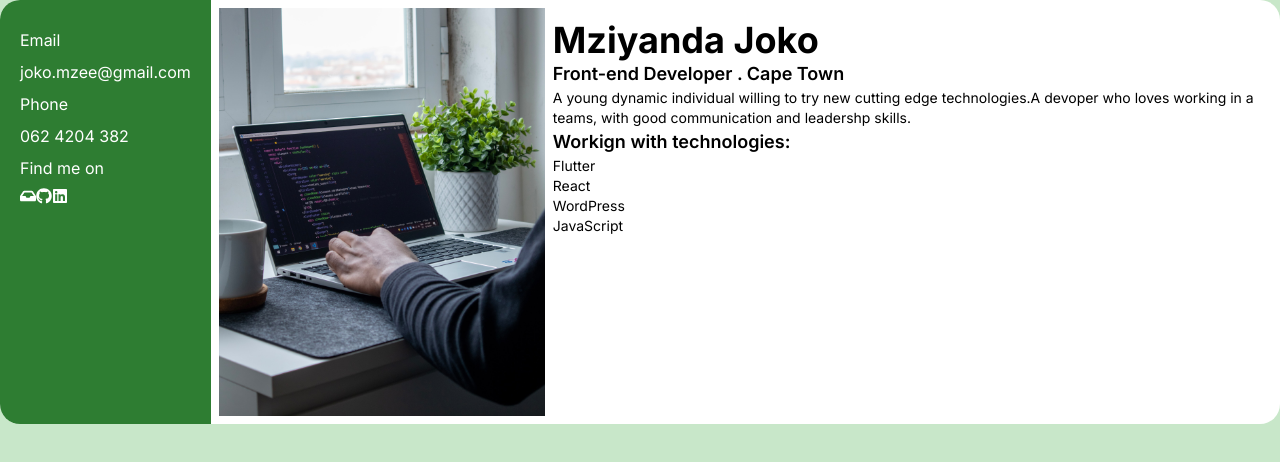
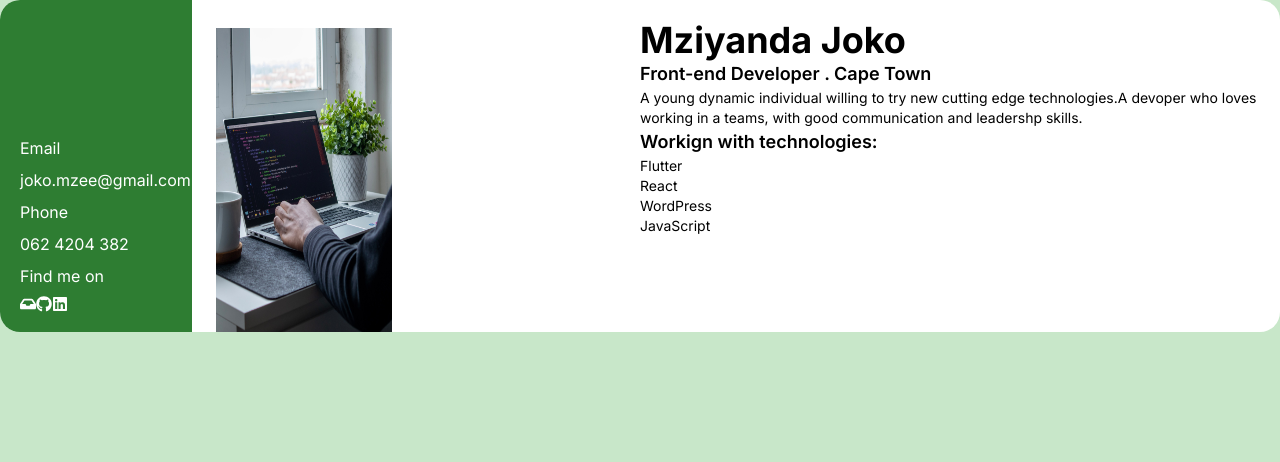
Before and after one commit to mziyandajoko/card_profile, a Next.js app: page /components/card in a window 1280 px wide. Shown: the top 462 px of the page. Built offline with nearby package versions, Linux system fonts and the light colour scheme.

Commit message:
adds grid on layout

```diff
--- a/app/components/card/page.jsx
+++ b/app/components/card/page.jsx
@@ -1,12 +1,10 @@
-import { FaLinked,FaGithub, FaInbox, FaLinkedin} from 'react-icons/fa';
-
-
+import {FaGithub, FaInbox, FaLinkedin} from 'react-icons/fa';
 import Image from 'next/image';
 const card = () => {
   return (
-    <div className='card min-h-full overflow-clip min-w-full'>
-    <div className='flex justify-between'>
-      <div className='card__contact flex-row align-text-bottom p-5 text-white'>
+    <div className='card min-h-full overflow-clip'>
+    <div className='grid grid-cols-2 justify-between'>
+      <div className='card__contact w-48 relative pt-32 p-5 text-white'>
         <div>
             <h5 className='py-2'>Email</h5>
             <p>joko.mzee@gmail.com</p>
@@ -23,10 +21,11 @@ const card = () => {
 
 
         </div>
+<div className='bg-slate-50'>
+
+       <Image className='p-2 absolute min-h-full  top-5 left-52' alt="developer image" src={`/images/developer.jpeg`}  width={500}
+      height={900}/>
       </div>
-      <div>
-       <Image className='p-2' alt="developer image" src={`/images/developer.jpeg`}  width={500}
-      height={700}/>
       </div>
       <div className='py-5'>
       <h1 className='text-4xl font-bold'>Mziyanda Joko</h1>
```
